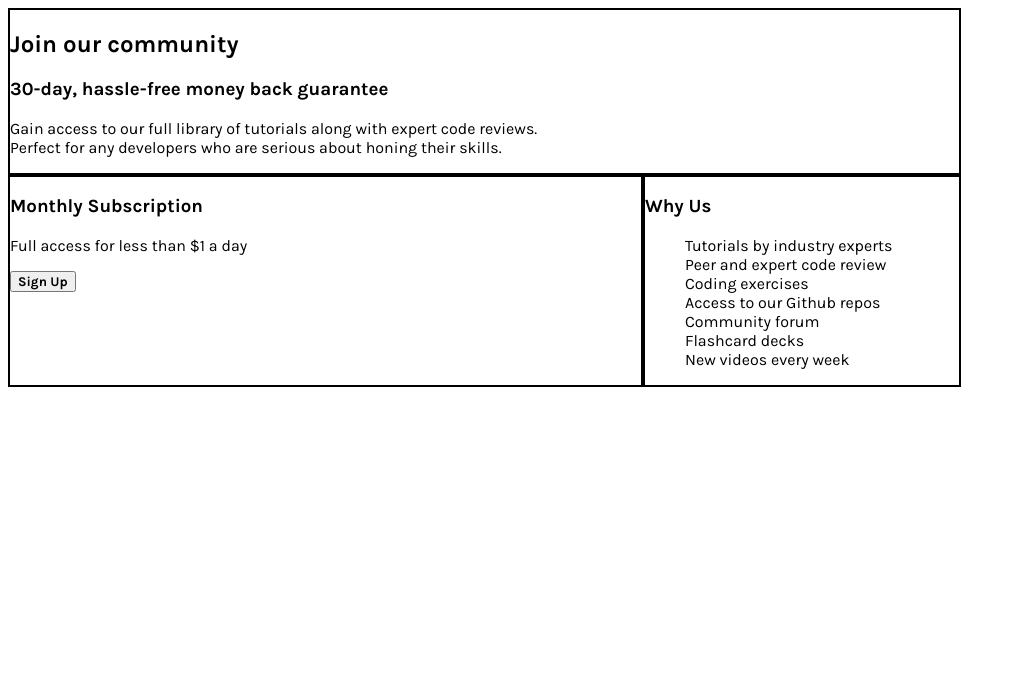
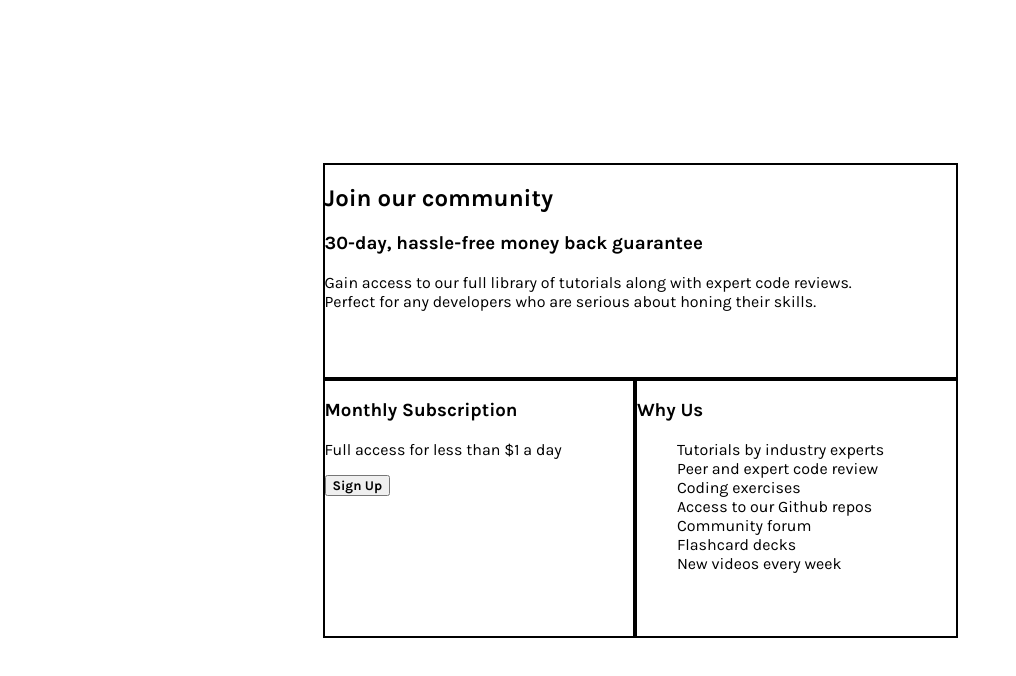
Before and after one commit to vikrambenipal/price-grid, a plain HTML site: page index.html in a window 1280 px wide. Shown: the whole page, without its empty margins (0-1016 px from the left). Drawn offline with Linux system fonts and the light colour scheme.

Commit message:
css grid set up and centered

```diff
--- a/price_grid.css
+++ b/price_grid.css
@@ -25,19 +25,25 @@ button {
 }
 
 .app-container {
+    position: absolute;
+    top: 50%;
+    left: 50%;
+    margin-top: -237.5px;
+    margin-left: -317.5px;
     width: 635px;
     display: grid;
-    grid-template-columns: 635px 318px;
-    grid-template-areas: "header header";
+    grid-template-rows: 216px 259px;
     align-content: center;
 }
 .join {
     border: 2px solid black;
-    grid-area: header;
+    grid-column: 1 / 3;
 }
 .monthly {
     border: 2px solid black;
+    /* width: 317px; */
 }
 .why {
     border: 2px solid black;
+    /* width: 318px; */
 }
```
